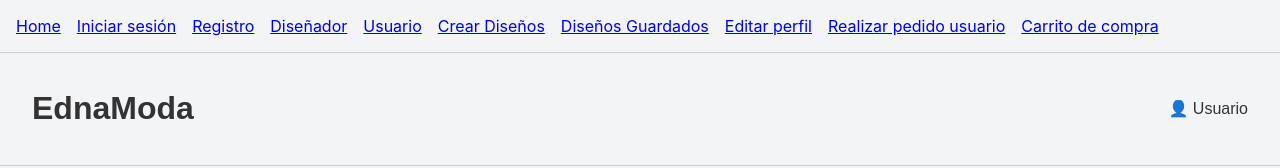
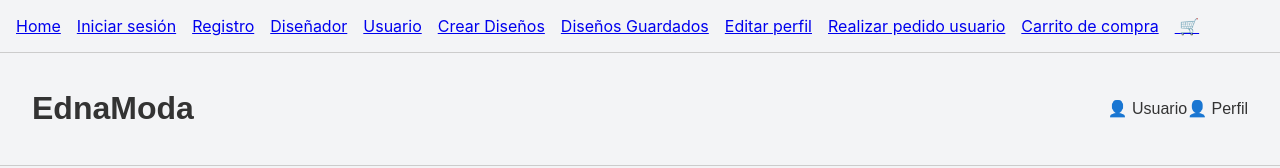
Before and after one commit to Jevega14/edna_devweb1, a React (Create React App) app: page /RealizacionPedidoUser in a window 1280 px wide. Shown: the top 168 px of the page. Built offline with nearby package versions, Linux system fonts and the light colour scheme.

Commit message:
update 🛒 and realizar pediodo

```diff
--- a/src/App.tsx
+++ b/src/App.tsx
@@ -28,6 +28,7 @@ const App: React.FC = () => {
         <Link to="/perfil">Editar perfil</Link>
         <Link to="/RealizacionPedidoUser" style={{ marginLeft: '1rem' }}>Realizar pedido usuario</Link>
         <Link to="/CarritoCompra" style={{ marginLeft: '1rem' }}>Carrito de compra</Link>
+        <Link to="/CarritoCompra" style={{ marginLeft: '1rem' }}> 🛒 </Link>
       </nav>
 
       {/* Definición de rutas */}
@@ -43,7 +44,6 @@ const App: React.FC = () => {
         <Route path="/Home" element={<Home />} />
         <Route path="/RealizacionPedidoUser" element={<RealizacionPedidoUser />} />
         <Route path="/CarritoCompra" element={<CarritoCompra />} />
-        {/* Ruta por defecto */}
       </Routes>
     </Router>
   );
--- a/src/pages/RealizacionPedidoUser.tsx
+++ b/src/pages/RealizacionPedidoUser.tsx
@@ -8,6 +8,7 @@ const RealizacionPedidoUser: React.FC = () => {
                 <h1>EdnaModa</h1>
                 <div className="user-info">
                     <span>👤 Usuario</span>
+                    <span>👤 Perfil</span>
                 </div>
             </header>
 
```
